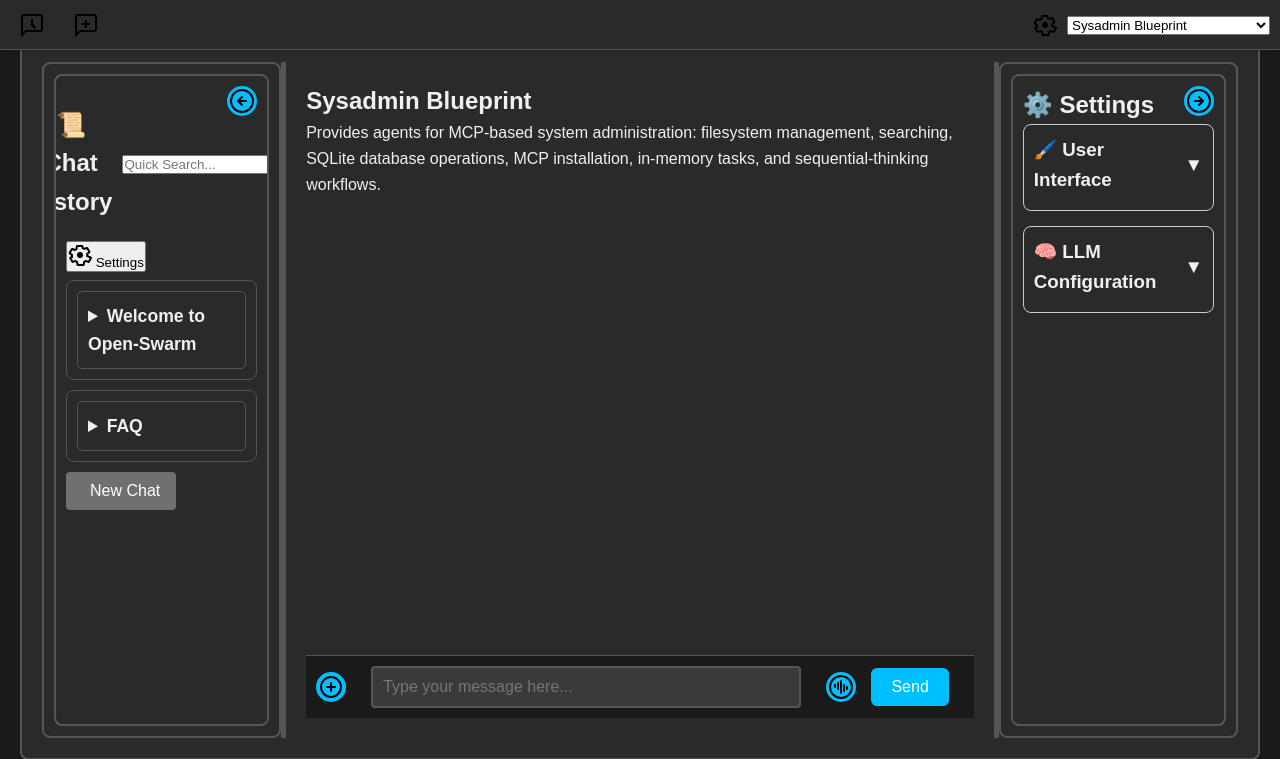
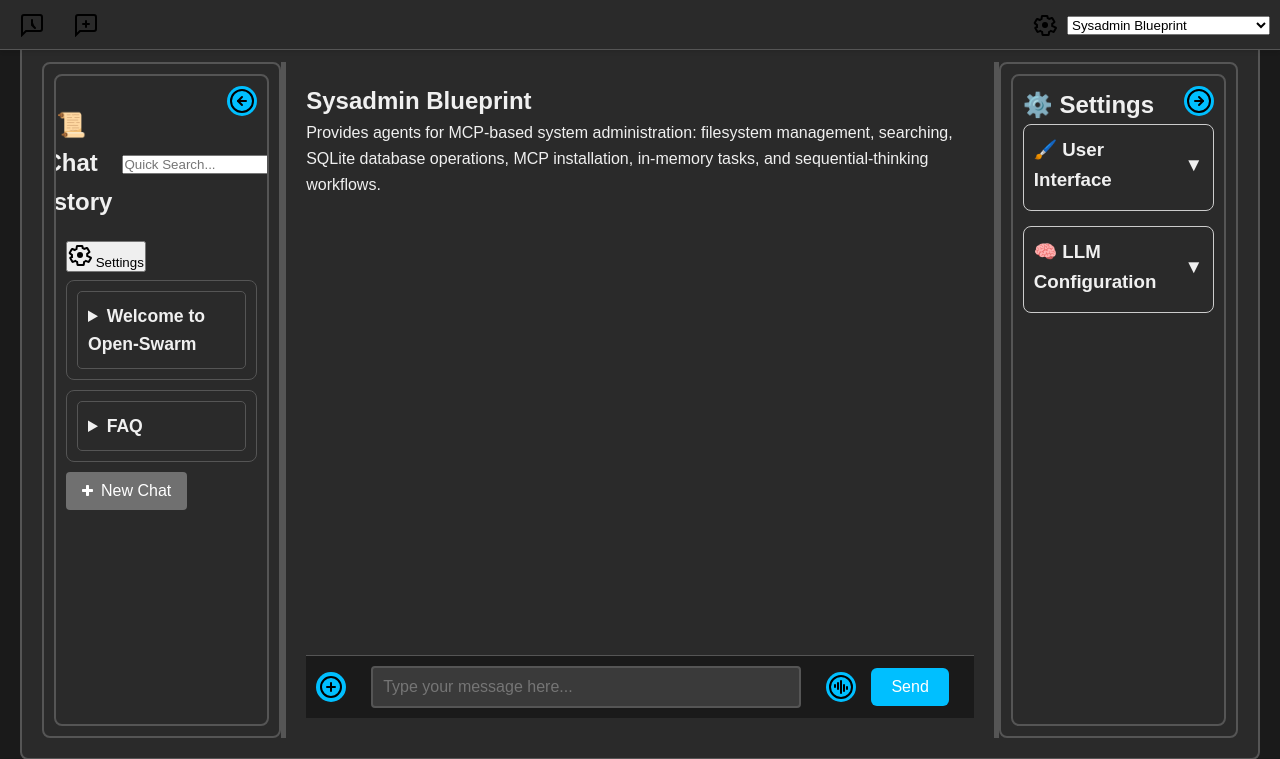
Before and after one commit to mkc909/open-swarm-mcp, a Django app: template src/swarm/templates/rest_mode/blueprint_page.html in a window 1280 px wide. Shown: the top 759 px of the page. Run offline with Django 4.2, Linux system fonts and the light colour scheme; the template is opened without the code that fills it, so the values that code supplies are empty; parts of the project's set-up code (start-up, migrations or seed data) failed here and were passed over; some libraries are stand-ins or nearby versions.

Commit message:
feat(header): add Font Awesome for icon support

```diff
--- a/src/swarm/templates/rest_mode/components/header.html
+++ b/src/swarm/templates/rest_mode/components/header.html
@@ -14,6 +14,7 @@
     <link id="colorThemeLink" rel="stylesheet" href="{% static 'rest_mode/css/colors/corporate.css' %}">
     <link id="layoutThemeLink" rel="stylesheet" href="{% static 'rest_mode/css/layouts/messenger-layout.css' %}">
     <link rel="stylesheet" href="{% static 'rest_mode/css/style.css' %}">
+    <link rel="stylesheet" href="{% static 'contrib/font-awesome/font-awesome.min.css' %}"> <!-- credit to https://cdnjs.cloudflare.com/ajax/libs/font-awesome/4.7.0/css/font-awesome.min.css -->
 
     <!-- Inline Script to Apply Settings from localStorage -->
     <script>
```
